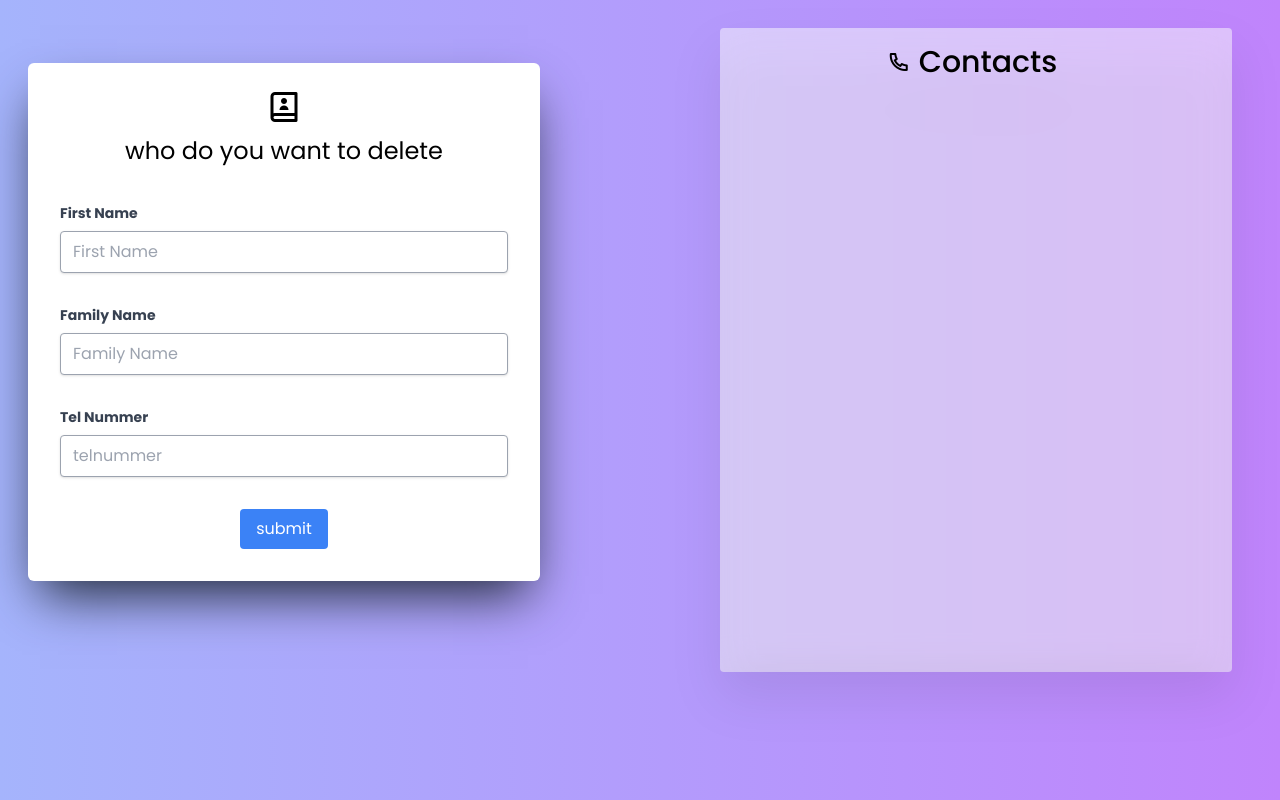
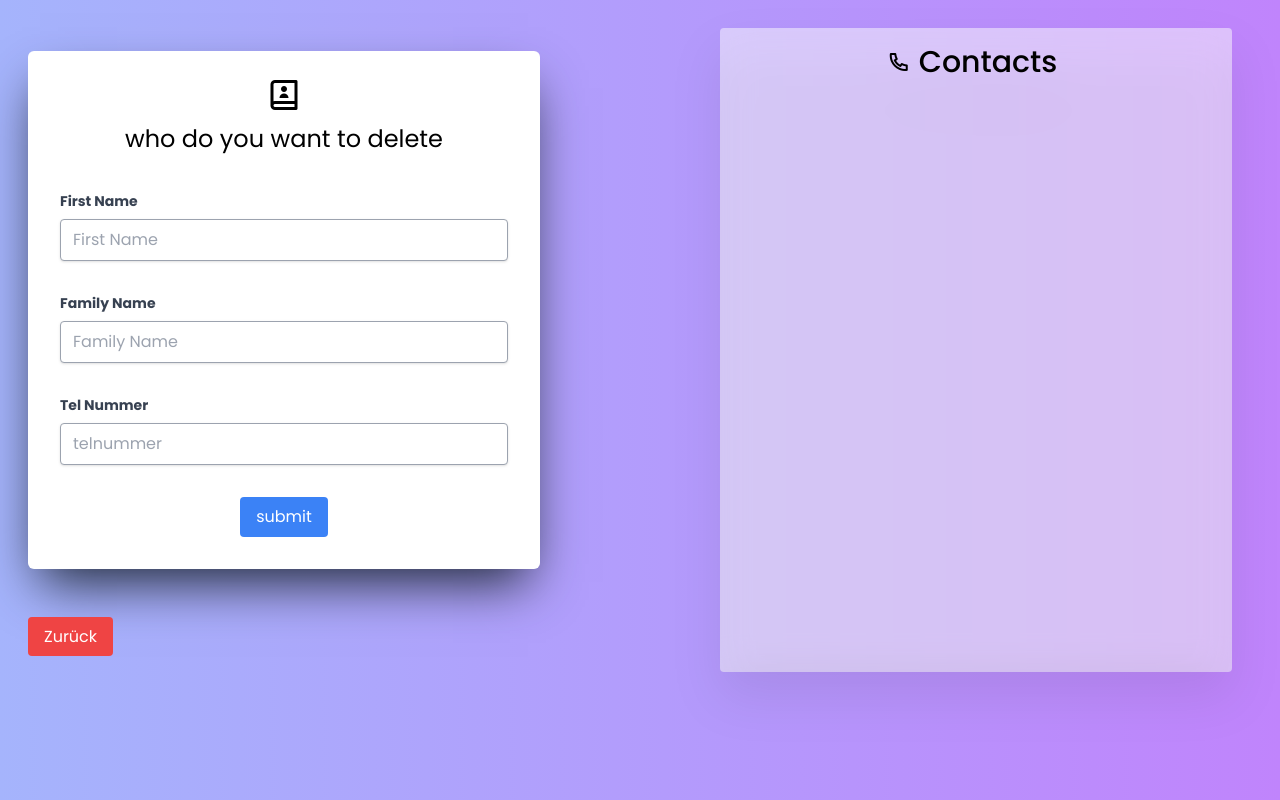
Before and after one commit to R4yl1n/MariaDB, a Flask app: page /delete in a window 1280 px wide. Run offline with Flask 2, Linux system fonts and the light colour scheme; data that the repository does not hold is empty; some libraries are stand-ins or nearby versions.

Commit message:
Update Delete.html

```diff
--- a/Flask/FlaskD/templates/Delete.html
+++ b/Flask/FlaskD/templates/Delete.html
@@ -42,6 +42,7 @@
                </div>
             </form>
             <div class="mt-14 w-full max-w-lg">
+               <a href="http://20.91.193.124" class="focus:shadow-outline rounded bg-red-500 px-4 py-2 text-white hover:bg-red-700 focus:outline-none"> Zurück </a>
             </div>
          </div>
          <div class="px-10 my-7 mr-12 h-2/4 w-2/5 rounded bg-white bg-opacity-50 text-center drop-shadow-2xl backdrop-blur-lg">
```
